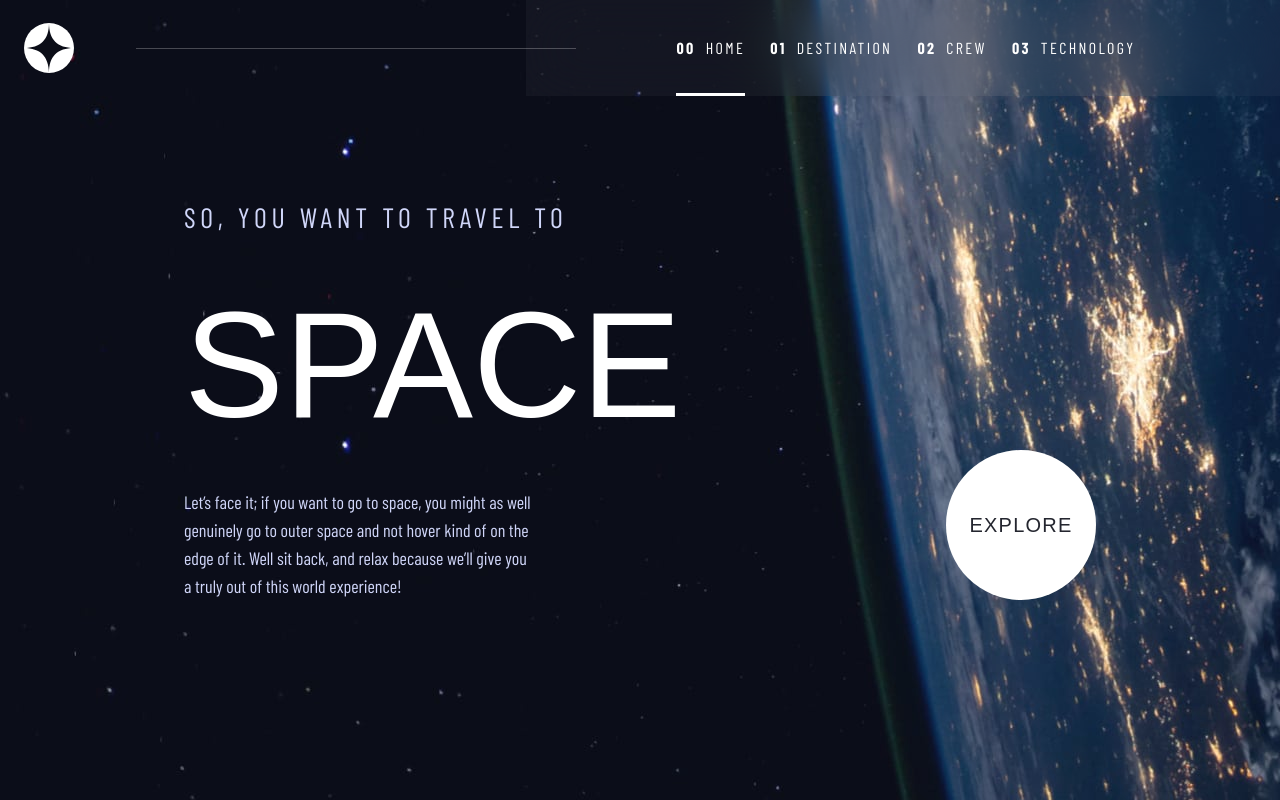
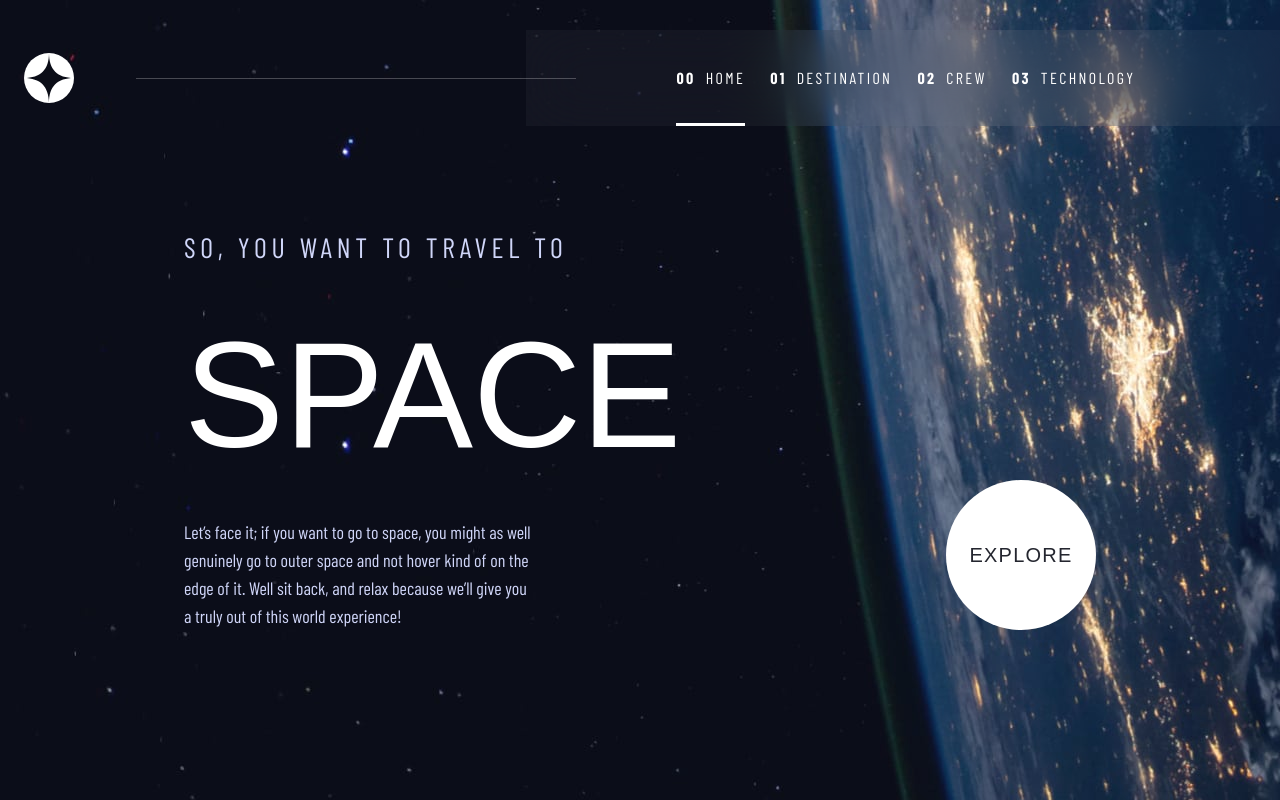
Before and after one commit to Ibrahim-Naguib/Space-Tourism, a Next.js app: page / in a window 1280 px wide. Built offline with nearby package versions, Linux system fonts and the light colour scheme; a web font is replaced by a local one.

Commit message:
Update Navbar.jsx

```diff
--- a/components/Navbar.jsx
+++ b/components/Navbar.jsx
@@ -30,7 +30,7 @@ const Navbar = () => {
   return (
     <header>
       <nav
-        className={`flex justify-between items-center h-[96px] ml-[24px] relative ${styles.barlow}`}
+        className={`flex justify-between items-center h-[96px] lg:mt-[30px] ml-[24px] relative ${styles.barlow}`}
       >
         <div className="rounded-[50%]">
           <Link href="/">
```
